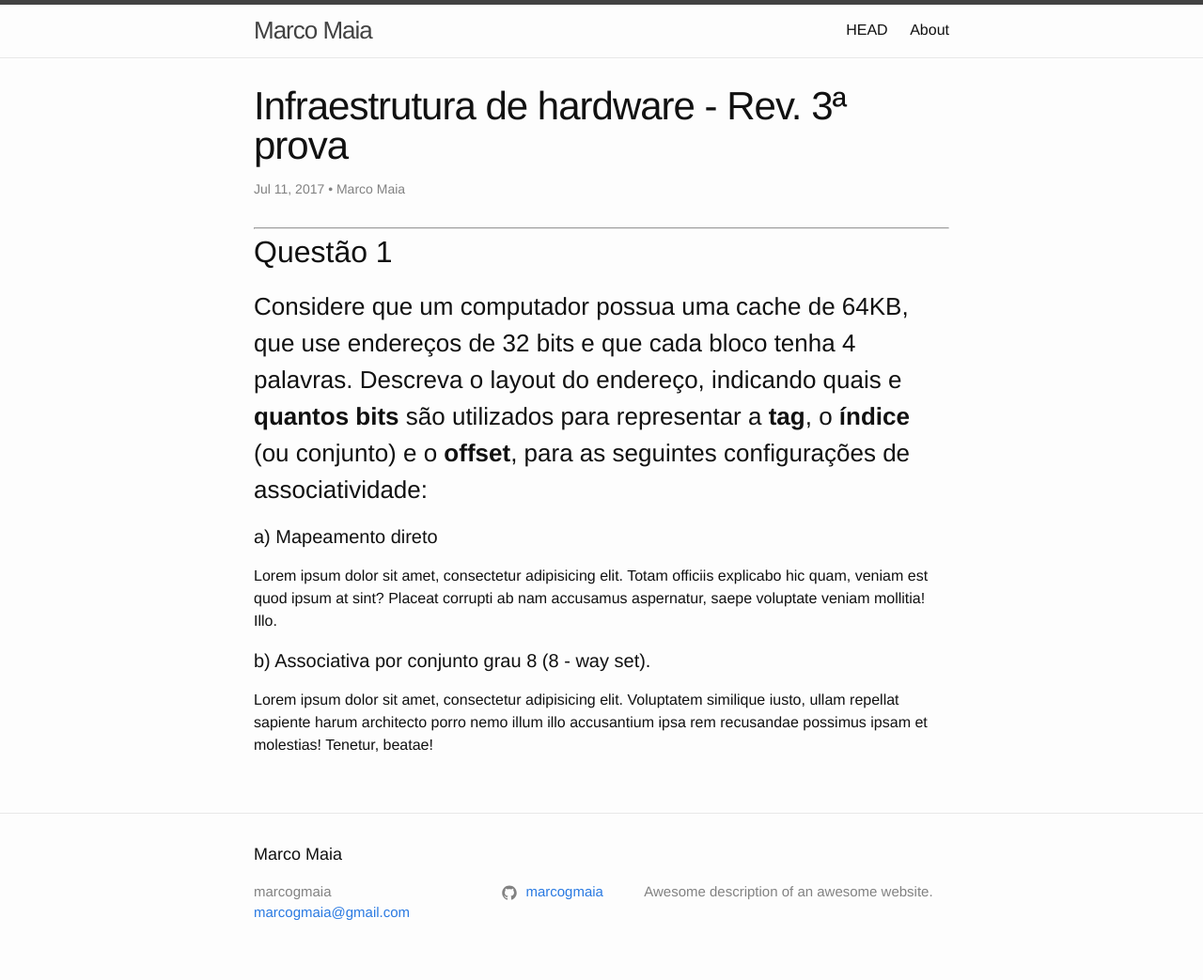
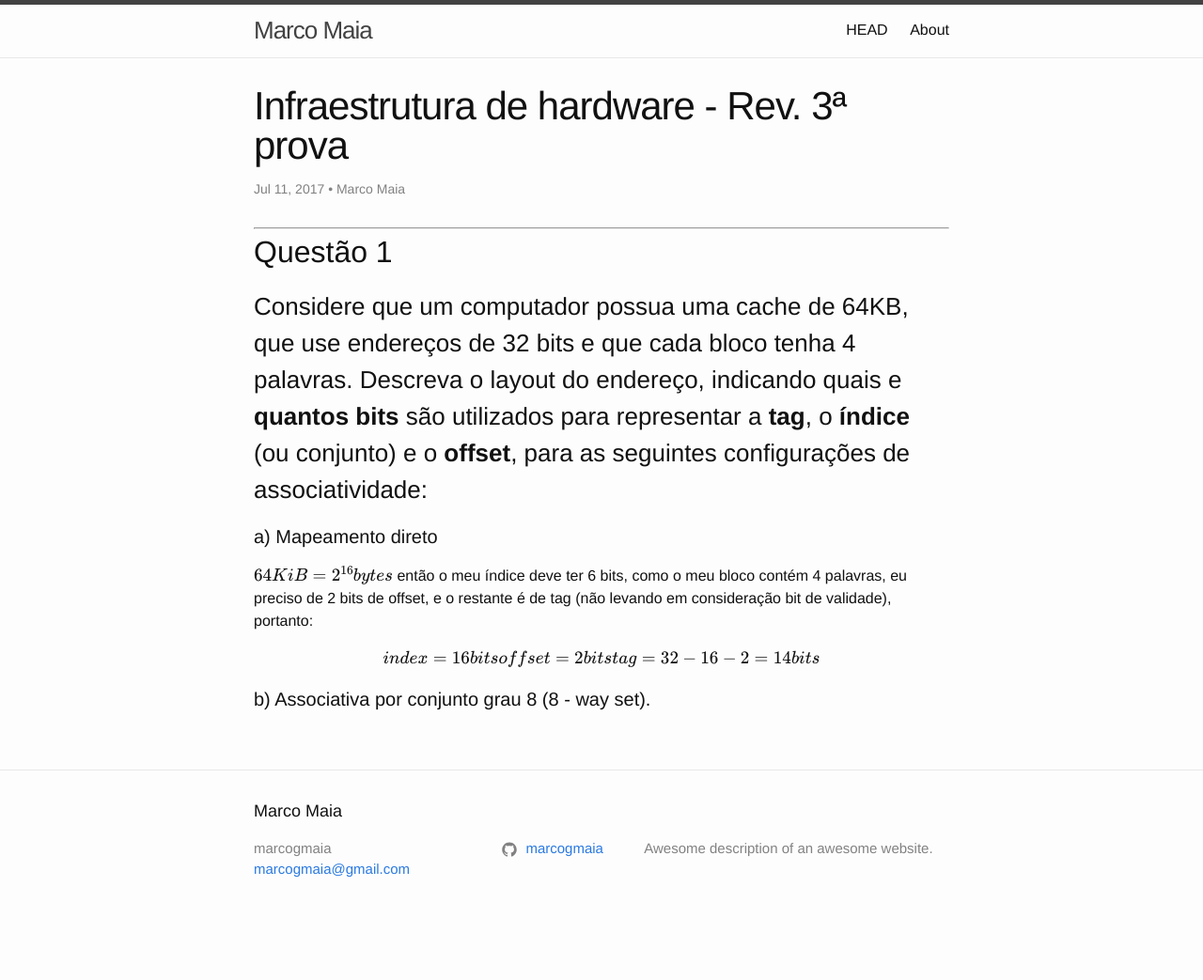
Before and after one commit to marcogmaia/marcogmaia.com, a Jekyll site: the page built from _posts/notes/2017-07-11-revisa-infra-hardware-prova3.md, in a window 1280 px wide. Shown: the whole page at 94% size. Built offline with Jekyll 4.4.1, drawn with Linux system fonts in a browser that asks for light colours; formulas are drawn with MathJax 3; after the commit the page ends 997 px from its top, so only the background shows below that.

Commit message:
hardware

```diff
--- a/_posts/notes/2017-07-11-revisa-infra-hardware-prova3.md
+++ b/_posts/notes/2017-07-11-revisa-infra-hardware-prova3.md
@@ -14,8 +14,11 @@ math: true
 
 #### a) Mapeamento direto
 
-Lorem ipsum dolor sit amet, consectetur adipisicing elit. Totam officiis explicabo hic quam, veniam est quod ipsum at sint? Placeat corrupti ab nam accusamus aspernatur, saepe voluptate veniam mollitia! Illo.
+$$ 64KiB = 2^{16} bytes $$ então o meu índice deve ter 6 bits, como o meu bloco contém 4 palavras, eu preciso de 2 bits de offset, e o restante é de tag (não levando em consideração bit de validade), portanto:
+
+$$ index = 16 bits \\
+offset = 2 bits \\
+tag = 32 - 16 - 2 = 14 bits $$
+
 
 #### b) Associativa por conjunto grau 8 (8 - way set).
-
-Lorem ipsum dolor sit amet, consectetur adipisicing elit. Voluptatem similique iusto, ullam repellat sapiente harum architecto porro nemo illum illo accusantium ipsa rem recusandae possimus ipsam et molestias! Tenetur, beatae!
```
Also changed, not shown: other parts of _posts/notes/2017-07-11-revisa-infra-hardware-prova3.md (+1 -1 lines), _posts/notes/2017-07-09-revisao-infracom-ch4.md (+1 -1 lines), _posts/notes/2017-07-10-revisao-infracom-ch5.md (+1 -1 lines).
